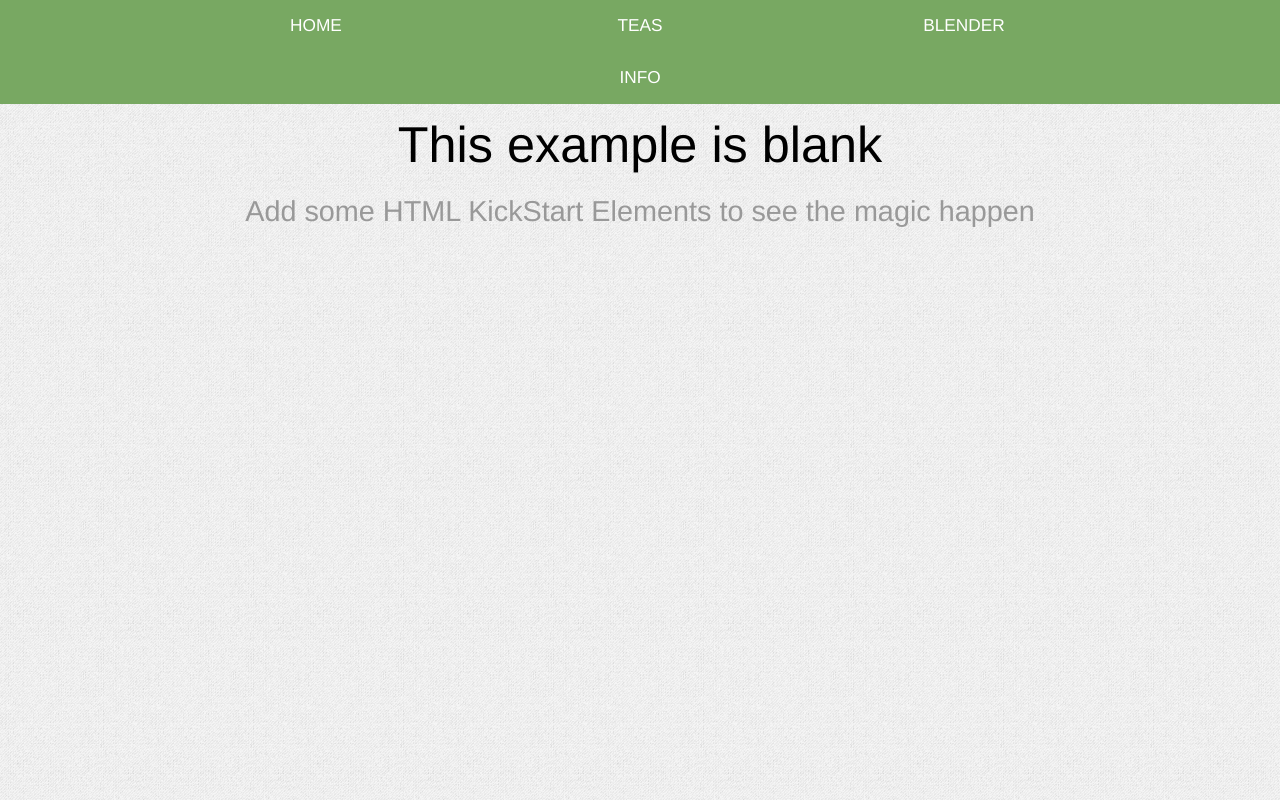
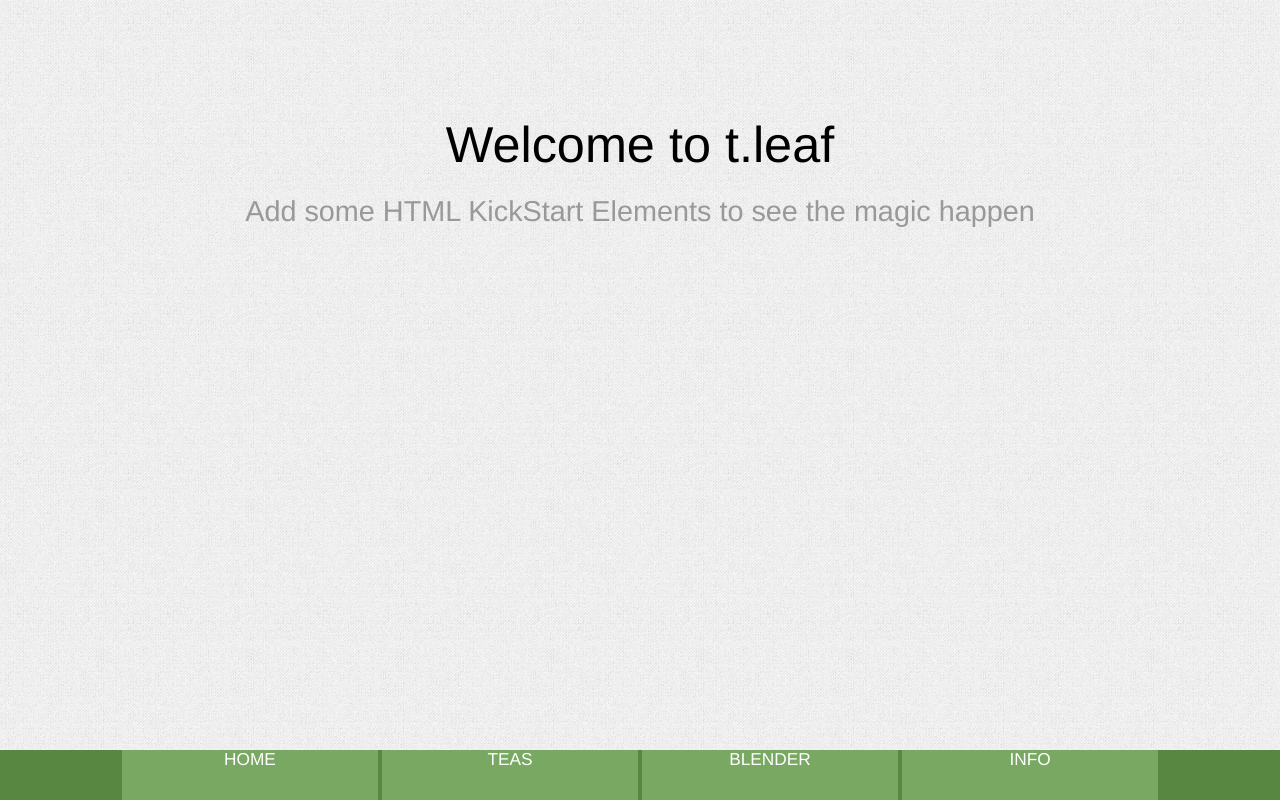
Before and after one commit to nvande/t.leaf, a plain HTML site: page index.html in a window 1280 px wide. Drawn offline with nearby package versions, Linux system fonts and the light colour scheme.

Commit message:
working on menus

```diff
--- a/index.html
+++ b/index.html
@@ -26,7 +26,7 @@
 
 <div class="grid">
 	<div class="col_12" style="margin-top:100px;">
-		<h1 class="center">This example is blank</h1>
+		<h1 class="center">Welcome to t.leaf</h1>
 		<h4 style="color:#999;margin-bottom:40px;" class="center">Add some HTML KickStart Elements to see the magic happen</h4>
 	</div>
 </div> <!-- End Grid -->
--- a/style.css
+++ b/style.css
@@ -80,14 +80,17 @@ background:#fff;
 /* NAV BAR*/
 .navbar{
 text-align: center;
-background:#78A862;
-position:fixed;
-top:0;
-left:0;
+background: #588742;
 width: 100%;
 color: #000;
 z-index:1000;
 margin:0;
+bottom:0;
+position:fixed;
+z-index:150;
+_position:absolute;
+_top:expression(eval(document.documentElement.scrollTop+
+        (document.documentElement.clientHeight-this.offsetHeight)));
 }
 
 .navbar #logo{
@@ -113,7 +116,11 @@ width:100%;
 }
 
 .navbar li{
-width:25%;
+background:#78A862;
+width:20%;
+height:50px;
+margin: 5px;
+text-align: center;
 margin:0;
 padding:0;
 list-style-type:0;
@@ -121,9 +128,9 @@ display:inline-block;
 }
 
 .navbar li a{
+text-align: center;
 display:inline-block;
 color:#fff;
-padding:1em 1.3em;
 text-decoration:none;
 text-transform: uppercase;
 line-height:100%;
```
